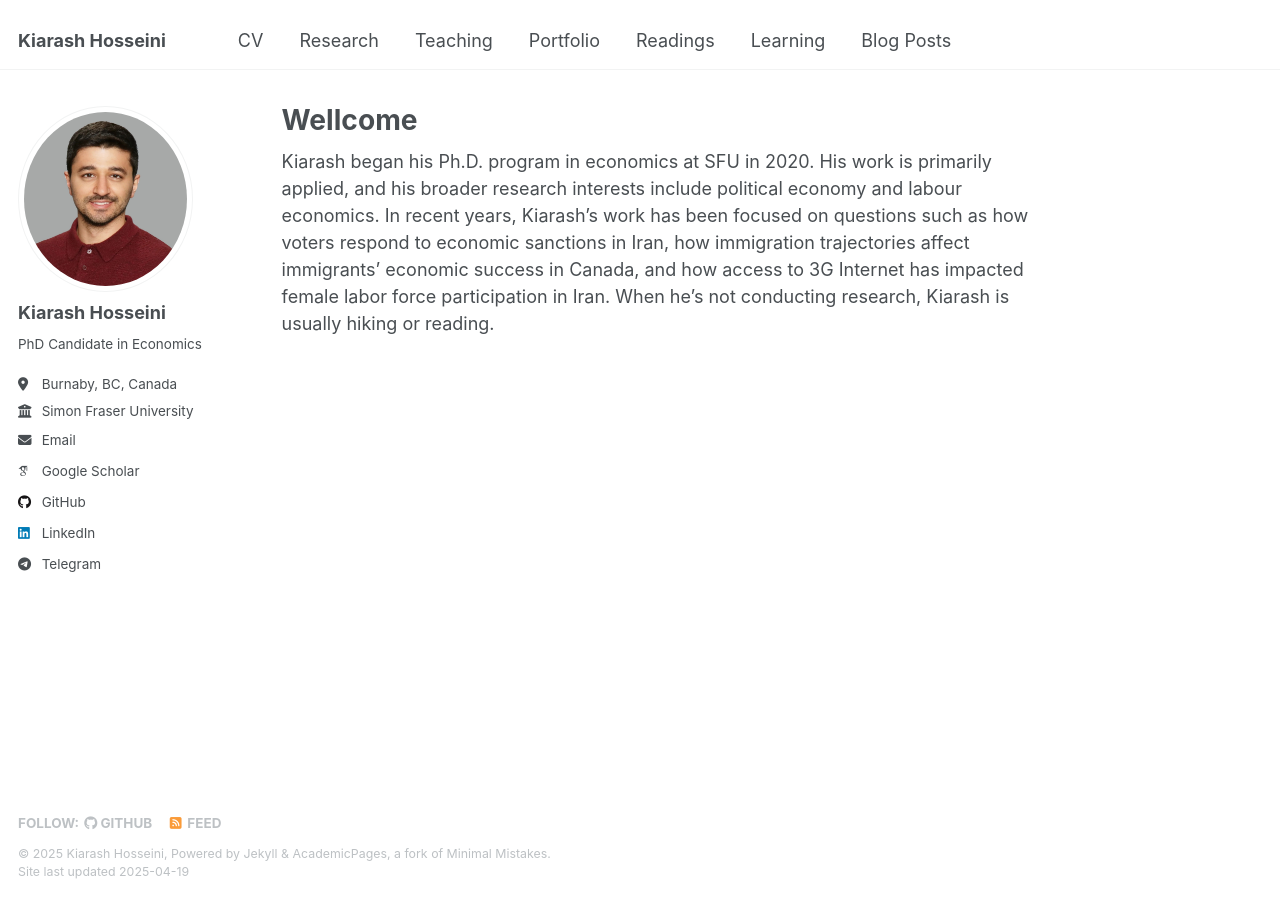
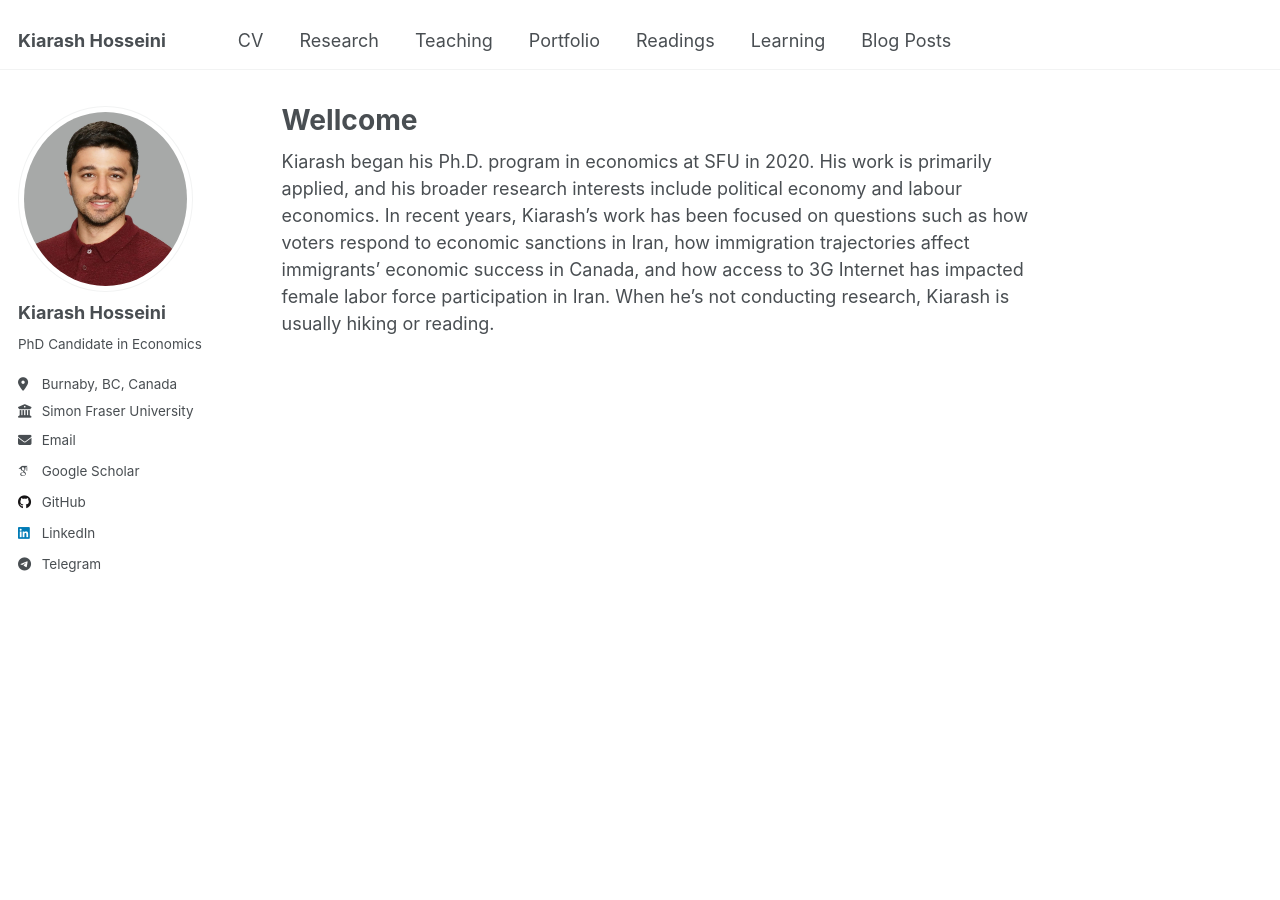
Before and after one commit to k-hosseini/k-hosseini.github.io, a Jekyll site: the page built from _pages/about.md, in a window 1280 px wide. Built offline with Jekyll 4.4.1, drawn with Linux system fonts in a browser that asks for light colours; some web fonts are replaced.

Commit message:
Remove footer elements

```diff
--- a/_includes/footer.html
+++ b/_includes/footer.html
@@ -1,25 +1,3 @@
 {% include base_path %}
 
-{% if site.author.github or site.author.bitbucket or site.atom_feed.hide != true %}
-<div class="page__footer-follow">
-  <ul class="social-icons">
-    {% if site.data.ui-text[site.locale].follow_label %}
-      <li><strong>{{ site.data.ui-text[site.locale].follow_label }}</strong></li>
-    {% endif %}
-    {% if site.author.github %}
-      <li><a href="http://github.com/{{ site.author.github }}"><i class="fab fa-github" aria-hidden="true"></i> GitHub</a></li>
-    {% endif %}
-    {% if site.author.bitbucket %}
-      <li><a href="http://bitbucket.org/{{ site.author.bitbucket }}"><i class="fab fa-bitbucket" aria-hidden="true"></i> Bitbucket</a></li>
-    {% endif %}
-    {% if site.atom_feed.hide != true %}
-    <li><a href="{% if site.atom_feed.path %}{{ site.atom_feed.path }}{% else %}{{ base_path }}/feed.xml{% endif %}"><i class="fa fa-fw fa-rss-square" aria-hidden="true"></i> {{ site.data.ui-text[site.locale].feed_label | default: "Feed" }}</a></li>
-    {% endif %}
-  </ul>
-</div>
-{% endif %}
-
-<div class="page__footer-copyright">
-  &copy; {{ site.time | date: '%Y' }} {{ site.name | default: site.title }}, {{ site.data.ui-text[site.locale].powered_by | default: "Powered by" }} <a href="http://jekyllrb.com" rel="nofollow">Jekyll</a> &amp; <a href="https://github.com/academicpages/academicpages.github.io">AcademicPages</a>, a fork of <a href="https://mademistakes.com/work/minimal-mistakes-jekyll-theme/" rel="nofollow">Minimal Mistakes</a>.<br />
-  Site last updated {{ "now" | date: '%Y-%m-%d' %}}
-</div>
+<!-- Footer content removed -->
```
